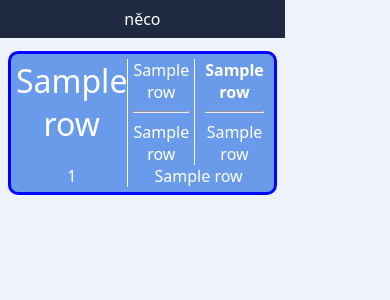
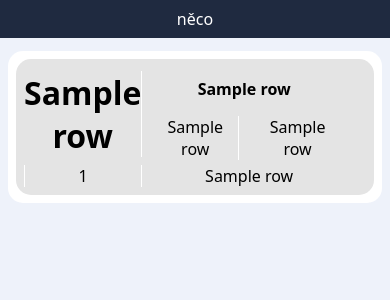
Before and after one commit to Krupicova12Kase/OpenSchoolSucks, a Flask app: template templates/znamka.html in a window 390 px wide. Shown: the top 300 px of the page. Run offline with Flask 3, Linux system fonts and the light colour scheme; the template is opened without the code that fills it: most values are stand-ins (such as "Sample title", 1, 10 or a date in 2020).

Commit message:
Finished znamka design improvement, added mobile support

```diff
--- a/static/styles/home.css
+++ b/static/styles/home.css
@@ -50,17 +50,18 @@ body {
     padding: var(--padding);
     color: #ffffff;
 }
+
 .grid2-main{
     grid-area: 2 / 1 / 3 / 2;
     text-align: left;
     padding: var(--padding);
 }
+
 .grid3-main{
     grid-area: 2 / 2 / 3 / 3;
     text-align: right;
     padding: var(--padding);
 }
-
 
 .container {
     width: fit-content;
@@ -71,7 +72,6 @@ body {
     background-color: #FFFFFF;
     border-radius: var(--border-radius);
     flex-wrap: wrap;
-
 }
 
 .container-child {
--- a/static/styles/znamka.css
+++ b/static/styles/znamka.css
@@ -1,6 +1,7 @@
 :root{
     --border-radius: 15px;
     --padding: 8px;
+    --borders: 1px solid #ffffff;
 }
 
 a:link, a:visited, a:active {
@@ -17,81 +18,76 @@ body {
   font-family: system-ui, -apple-system, BlinkMacSystemFont, 'Segoe UI', Roboto, Oxygen, Ubuntu, Cantarell, 'Open Sans', 'Helvetica Neue', sans-serif;
 }
 
+/* container for grids*/
 .container {
   display: flex;
+  gap: 5px;
+  padding: var(--padding);
   flex-direction: column;
-  flex-wrap: wrap;
-  justify-content: flex-start;
+  background-color: #FFFFFF;
+  border-radius: var(--border-radius);
+  flex-wrap: nowrap;
   align-items: stretch;
-  align-content: stretch;
-  gap: 10px;
 }
 
-.znamka {
-  display: flex;
-  flex-direction: column;
-  flex-wrap: nowrap;
-  justify-content: center;
-
-  align-content: center;
-  gap: 5px;
-  border: solid #0004ff 3px;
-  padding: 5px;
-  border-radius: 10px;
-  background-color: #6a9bea;
-  color: #ffffff;
-  width: fit-content;
-  height: fit-content;
+.container-child{
+  padding: var(--padding);
+  border-radius: var(--border-radius);
+  text-align: center;
 }
 
 .grid {
+  display: grid;
+  grid-template-columns: 1fr 1fr 1fr 1fr 1fr 1fr;
+  grid-template-rows: auto auto;
+  grid-column-gap: 10px;
+  grid-row-gap: 5px;
+  background-color: #e4e4e4;
+  padding: var(--padding);
+  border-radius: var(--border-radius);
+  align-items: center;
   text-align: center;
-  display: grid;
-  grid-template-columns: auto auto auto auto 1fr;
-  grid-template-rows: auto auto auto 1fr;
-  grid-column-gap: 5px;
-  grid-row-gap: 0px;
 }
 
-.grid1 {
-  grid-area: 1 / 1 / 3 / 2;
-  font-size: xx-large;
-  border-right: 1px solid #ffffff;
+.grid1 { /*znamka*/
+  grid-area: 1 / 3 / 2 / 4;
+  font-weight: bold;
   box-sizing: border-box;
+  display: flex;
+  justify-content: center;
+  align-items: center;
 }
 
-.grid2 {
-  grid-area: 3 / 1 / 4 / 2;
+.grid2 { /*datum*/
+  grid-area: 1 / 2 / 2 / 3;
   width: 100%;
   box-sizing: border-box;
-  border-right: 1px solid #ffffff;
+  border-right: var(--borders);
+  border-left: var(--borders);
   margin-right: 5px;
 }
 
-.grid3 {
-  grid-area: 1 / 2 / 2 / 3;
+.grid3 { /*název*/
+  grid-area: 1 / 1 / 2 / 2;
+  font-weight: bold;
 }
 
-.grid4 {
-  grid-area: 2 / 2 / 3 / 3;
+.grid4 {  /*procenta*/
+  grid-area: 1 / 4 / 2 / 5;
+  border-right: var(--borders);
 }
 
-.grid5 {
-  grid-area: 1 / 3 / 2 / 5;
-  border-left: 1px solid #ffffff;
+.grid5 { /*body*/
+  grid-area: 1 / 5 / 2 / 6;
+  border-right: var(--borders);
   padding-left: 10px;
   height: auto;
 }
 
-.grid6 {
-  grid-area: 2 / 3 / 3 / 5;
-  border-left: 1px solid #ffffff;
+.grid6 { /*popis*/
+  grid-area: 1 / 6 / 2 / 7;
   padding-left: 10px;
   height: auto;
-}
-
-.grid7 {
-  grid-area: 3 / 2 / 4 / 5;
 }
 
 .grid-main {
@@ -100,18 +96,48 @@ body {
   grid-template-rows: auto 1fr;
   grid-column-gap: 10px;
   grid-row-gap: 5px;
-  background-color: #EEF2FA;
   padding: 0;
 }
 
 .grid1-main {
-  grid-area: 1 / 1 / 2 / 2;
+  grid-area: 1 / 1 / 2 / 3;
   text-align: center;
   background-color: #1F2A40;
   margin: 0;
   padding: var(--padding);
-  color: #ffffff;}
+  color: #ffffff;
+}
+
 .grid2-main {
-  grid-area: 2 / 1 / 3 / 2;
+  grid-area: 2 / 1 / 3 / 3;
   text-align: left;
-  padding: var(--padding);}
+  padding: var(--padding);
+}
+@media (max-width: 768px){
+  .grid{
+    grid-template-columns: 1fr 1fr 1fr auto auto auto;
+    grid-template-rows: 1fr 1fr;
+  }
+  .grid1{
+    grid-area: 1 / 1 / 3 / 2;
+    font-size: xx-large;
+    border-right: var(--borders);
+  }
+  .grid2{
+    grid-area: 3 / 1 / 4 / 2;
+  }
+  .grid3{
+    grid-area: 1 / 2 / 2 / 4;
+    border-right: 0px;
+  }
+  .grid4{
+    grid-area: 2 / 2 / 3 / 3;
+  }
+  .grid5{
+    grid-area: 2 / 3 / 3 / 4;
+    border-right: 0px
+  }
+  .grid6{
+    grid-area: 3 / 2 / 4 / 4;
+  }
+}
--- a/templates/home.html
+++ b/templates/home.html
@@ -5,7 +5,6 @@
     <meta charset="UTF-8">
     <meta name="viewport" content="width=device-width, initial-scale=1.0">
     <title>Home</title>
-    <!-- <link rel="stylesheet" type="text/css" href="home.css"> -->
     <link rel="stylesheet" type="text/css" href="{{ url_for('static',filename='styles/home.css') }}">
 </head>
 
--- a/templates/znamka.html
+++ b/templates/znamka.html
@@ -16,17 +16,14 @@
         <div class="grid2-main">
             <div class="container">
                 {%for row in znamky%}
-                <div class="znamka">
                     <div class="grid">
                         <div class="grid1">{{row[7]}}</div>
                         <div class="grid2">{{row[0]}}</div>
-                        <div class="grid3">{{row[4]}}<hr></div>
+                        <div class="grid3">{{row[1]}}</div>
                         <div class="grid4">{{row[5]}}</div>
-                        <div class="grid5"><b>{{row[1]}}</b><hr></div>
-                        <div class="grid6">{{row[3]}}</div>
-                        <div class="grid7">{{row[6]}}</div>
+                        <div class="grid5">{{row[4]}}</div>
+                        <div class="grid6">{{row[6]}}</div>
                     </div>
-                </div>
                 {%endfor%}
             </div>
         </div>
```
Lines whose indentation alone changed are shown as unchanged.
